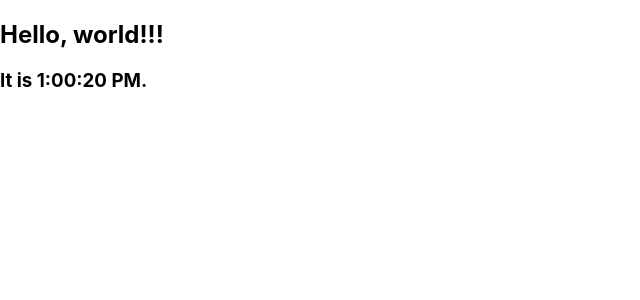
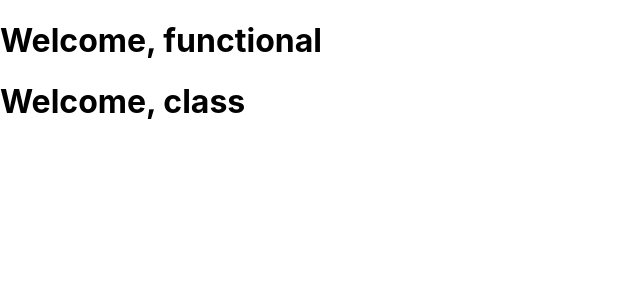
Before and after one commit to Yurk-do/first-react-app, a React (Create React App) app: page / in a window 1280 px wide. Shown: the top 300 px of the page, without its empty margins (0-640 px from the left). Built offline with nearby package versions, Linux system fonts and the light colour scheme.

Commit message:
functional vs class components, composition

```diff
--- a/src/index.js
+++ b/src/index.js
@@ -98,12 +98,61 @@ import App from "./App";
 
 // Виртуальный ДОМ (ReactDom.render)
 
-setInterval(() => {
-  const element = (
-    <div>
-      <h2>Hello, world!!!</h2>
-      <h3>It is {new Date().toLocaleTimeString()}.</h3>
-    </div>
-  );
-  ReactDOM.render(element, document.getElementById("root"));
-}, 1000);
+// setInterval(() => {
+//   const element = (
+//     <div>
+//       <h2>Hello, world!!!</h2>
+//       <h3>It is {new Date().toLocaleTimeString()}.</h3>
+//     </div>
+//   );
+//   ReactDOM.render(element, document.getElementById("root"));
+// }, 1000);
+
+// Functional components versus Class components
+
+// function WelcomePanelF(props) {
+//   return <h1>Welcome, {props.name}</h1>;
+// }
+
+// class WelcomePanelC extends React.Component {
+//   render() {
+//     return <h1> Welcome, {this.props.name}</h1>;
+//   }
+// }
+
+// const element = (
+//   <React.Fragment>
+//     <WelcomePanelF name={"functional"} />
+//     <WelcomePanelC name={"class"} />
+//   </React.Fragment>
+// );
+
+// ReactDOM.render(element, document.getElementById("root"));
+
+// Сomposition
+
+function WelcomePanelF(props) {
+  return <h1>Welcome, {props.name}</h1>;
+}
+
+class WelcomePanelC extends React.Component {
+  render() {
+    return <h1> Welcome, {this.props.name}</h1>;
+  }
+}
+
+const MainPanel = (props) => (
+  <React.Fragment>
+    <WelcomePanelF name={props.nameF} />
+    <WelcomePanelC name={props.nameC} />
+  </React.Fragment>
+);
+
+const ContentArea = (props) => (
+  <MainPanel nameF={props.nameFunc} nameC={props.nameCl} />
+);
+
+ReactDOM.render(
+  <ContentArea nameFunc={"functional"} nameCl={"class"} />,
+  document.getElementById("root")
+);
```
Also changed, not shown: 1 other file (tests, documents, lock files or other folders).
